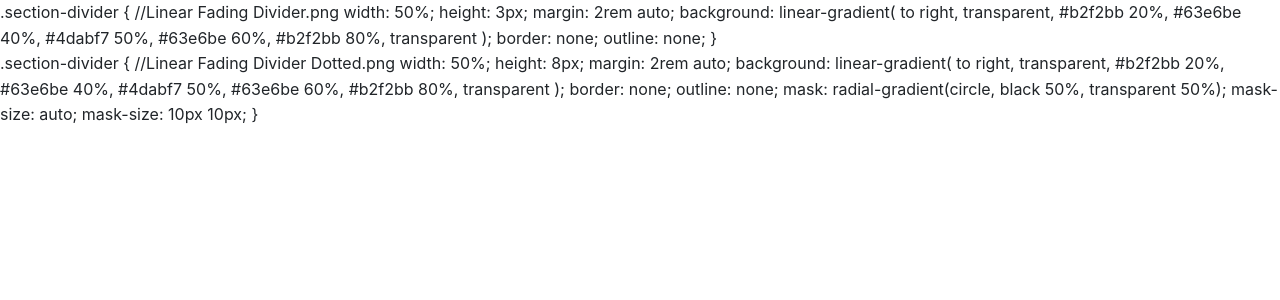
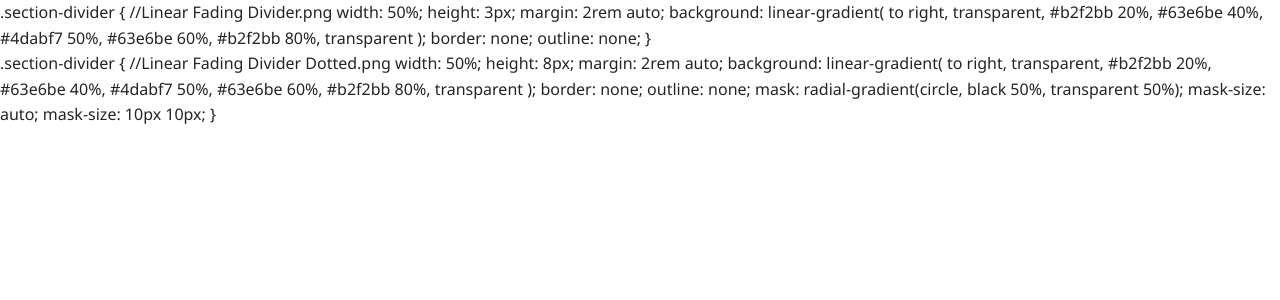
Before and after one commit to abhilashini/abhilashini.github.io, a Jekyll site: the page built from assets/mystic_lagoon_elements.md, in a window 1280 px wide. Shown: the top 300 px of the page. Built offline with Jekyll 4.4.1, drawn with Linux system fonts in a browser that asks for light colours; our own code applies the rules of GitHub Pages for plain Markdown files.

Commit message:
Font updates

```diff
--- a/_includes/head.html
+++ b/_includes/head.html
@@ -3,7 +3,7 @@
   <meta name="viewport" content="width=device-width, initial-scale=1.0">
   <title>{{ site.title }}</title>
   <link rel="stylesheet" href="{{ '/assets/css/style.css' | relative_url }}">
-  <link href="https://fonts.googleapis.com/css2?family=Playfair+Display:wght@700&family=Roboto:wght@400;500&display=swap" rel="stylesheet">
+  <link href="https://fonts.googleapis.com/css2?family=Noto+Sans:wght@400;700&family=Merriweather:wght@400;700&family=Source+Code+Pro:wght@400;700&display=swap" rel="stylesheet">
   <link rel="stylesheet" href="https://cdnjs.cloudflare.com/ajax/libs/font-awesome/6.0.0/css/all.min.css">
   <script defer src="{{ '/assets/js/scripts.js' | relative_url }}"></script>
 </head>
--- a/assets/css/style.css
+++ b/assets/css/style.css
@@ -7,9 +7,9 @@
 
 /* Typography */
 :root {
-  --font-heading: 'Playfair Display', serif; /* Elegant serif for headings */
-  --font-body: 'Inter', sans-serif; /* Crisp sans-serif for body text */
-  --font-code: 'Courier New', Courier, monospace; /* Monospace for code */
+  --font-heading: 'Merriweather', serif; /* Elegant serif for headings */
+  --font-body: 'Noto Sans', sans-serif; /* Crisp sans-serif for body text */
+  --font-code: 'Source Code Pro', Courier, monospace; /* Monospace for code */
   --font-size-base: 1rem;
   --line-height-base: 1.6;
   --color-text: #212529;
@@ -66,7 +66,7 @@
   position: absolute;
   top: 0;
   width: 20rem;
-  color: var(--color-text);
+  color: var(--color-primary);
 }
 
 .section-title--left {
@@ -228,18 +228,18 @@
 .carousel-nav button {
   background: none;
   border: none;
-  color: var(--color-primary); /* Bright blue for arrows */
+  color: var(--color-icon); /* Bright blue for arrows */
   font-size: 1.2rem; /* Thin line icons */
   cursor: pointer;
   transition: color 0.3s ease;
 }
 
 .carousel-nav button:hover {
-  color: var(--color-secondary); /* Warm orange on hover */
+  color: var(--color-secondary);
 }
 
 .carousel-nav button:focus {
-  outline: 2px solid var(--color-primary); /* Focus indicator */
+  outline: 2px solid var(--color-primary);
 }
 
 @media (max-width: 768px) {
```
